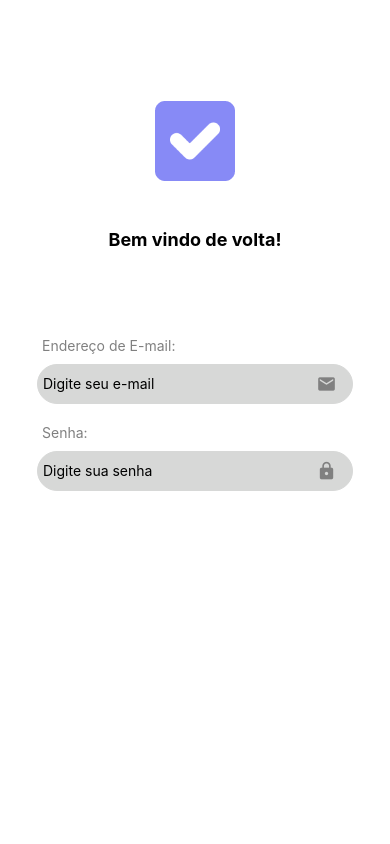
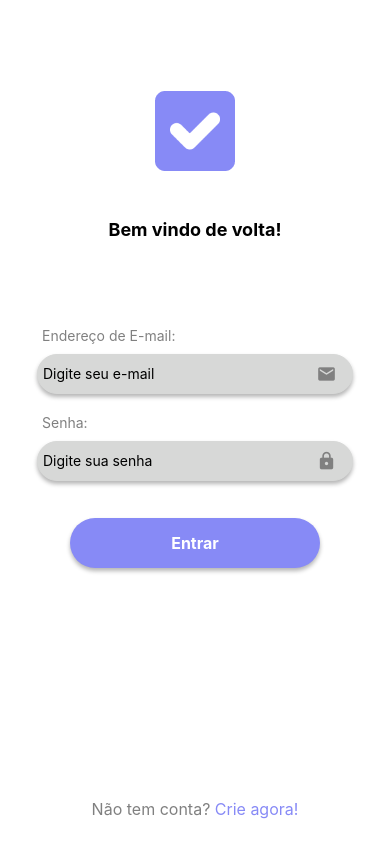
Before and after one commit to PaPaPaPa-forever/ReactNative-App, a React Native app: screen / in a window 390 px wide. Built offline with nearby package versions, Linux system fonts and the light colour scheme.

Commit message:
colocando botão pra entrar e terminando o rodapé da tela, finalizando o front-end da tela inicial

```diff
--- a/src/pages/login/index.tsx
+++ b/src/pages/login/index.tsx
@@ -1,5 +1,5 @@
 import React from "react";
-import { Text, View, Image, TextInput } from "react-native";
+import { Text, View, Image, TextInput, TouchableHighlight } from "react-native";
 import { style } from "./style";
 import Logo from "../../assets/logo.png";
 import { themas } from "../../global/themes";
@@ -48,8 +48,11 @@
             </View>
 
             <View style={style.boxBotton}>
-                {/* Botões ou outras ações */}
+                <TouchableHighlight style={style.button}>
+                    <Text style={style.textButton}>Entrar</Text>
+                </TouchableHighlight>
             </View>
+            <Text style={style.textBotton}>Não tem conta? <Text style={{color: themas.colors.primary}}>Crie agora!</Text></Text>
         </View>
     );
 }
--- a/src/pages/login/style.ts
+++ b/src/pages/login/style.ts
@@ -1,4 +1,4 @@
-import { StyleSheet, Dimensions } from "react-native";
+import { StyleSheet, Dimensions, Button } from "react-native";
 import { themas } from "../../global/themes";
 
 export const style = StyleSheet.create({
@@ -21,6 +21,7 @@
     boxBotton: {
         height: Dimensions.get('window').height / 3,
         width: '100%',
+        alignItems: 'center',
     },
     logo: {
         width: 80,
@@ -43,14 +44,48 @@
         borderRadius: 40,
         marginTop: 10,
         flexDirection: 'row',
-        alignItems: 'center', // ✅ Corrigido aqui
+        alignItems: 'center',
         paddingHorizontal: 5,
         backgroundColor: themas.colors.lightGray,
         borderColor: themas.colors.lightGray,
+        shadowColor: "#000",
+        shadowOffset: {
+            width: 0,
+            height: 3,
+        },
+        shadowOpacity: 0.29,
+        shadowRadius: 4.65,
+        elevation: 7,
     },
     input: {
         height: '100%',
         width: '90%',
         borderRadius: 40,
     },
+    button: {
+        width: 250,
+        height: 50,
+        alignItems: 'center',
+        justifyContent: 'center',
+        backgroundColor: themas.colors.primary,
+        borderRadius: 40,
+        shadowColor: "#000",
+        shadowOffset: {
+            width: 0,
+            height: 3,
+        },
+        shadowOpacity: 0.29,
+        shadowRadius: 4.65,
+        elevation: 7,
+    },
+
+    textButton: {
+        fontSize: 16,
+        color: '#FFF',
+        fontWeight: 'bold',
+    },
+    textBotton: {
+        fontSize: 16,
+        color: themas.colors.gray,
+    }
 });
```
